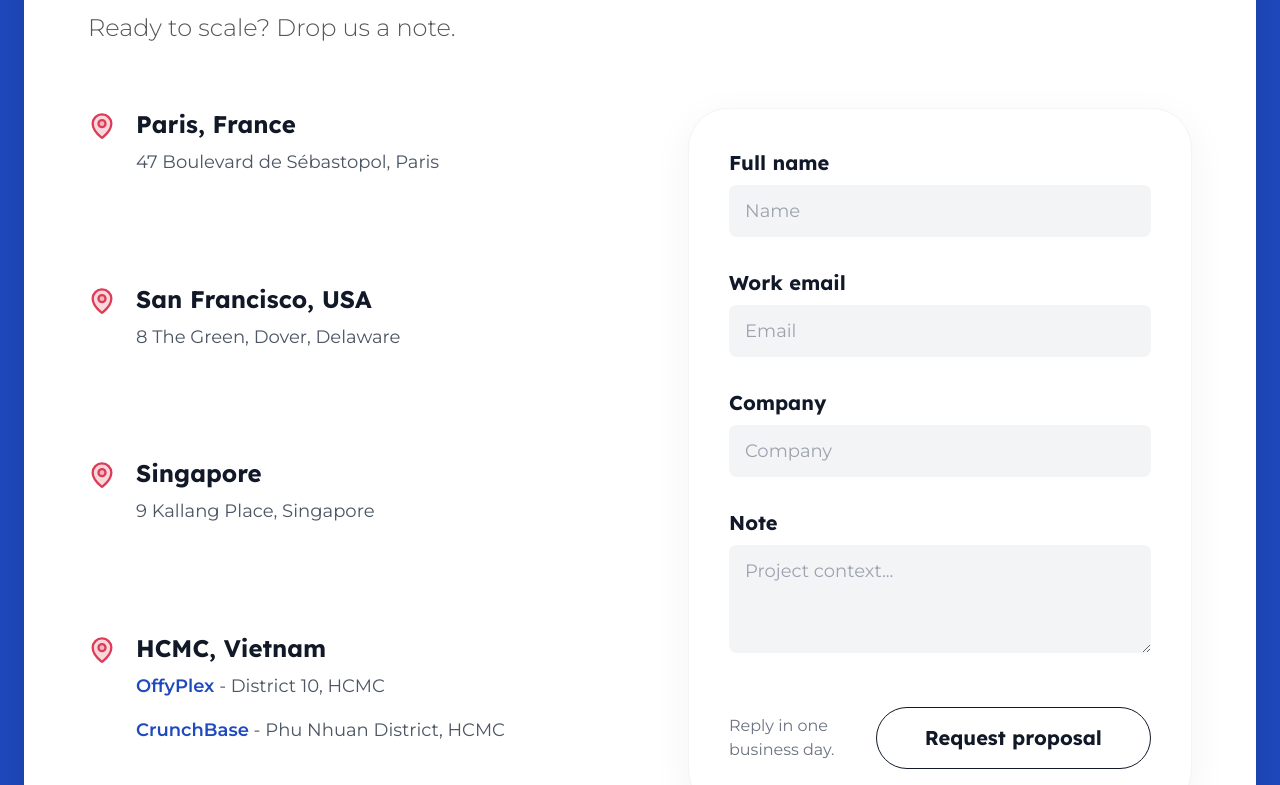
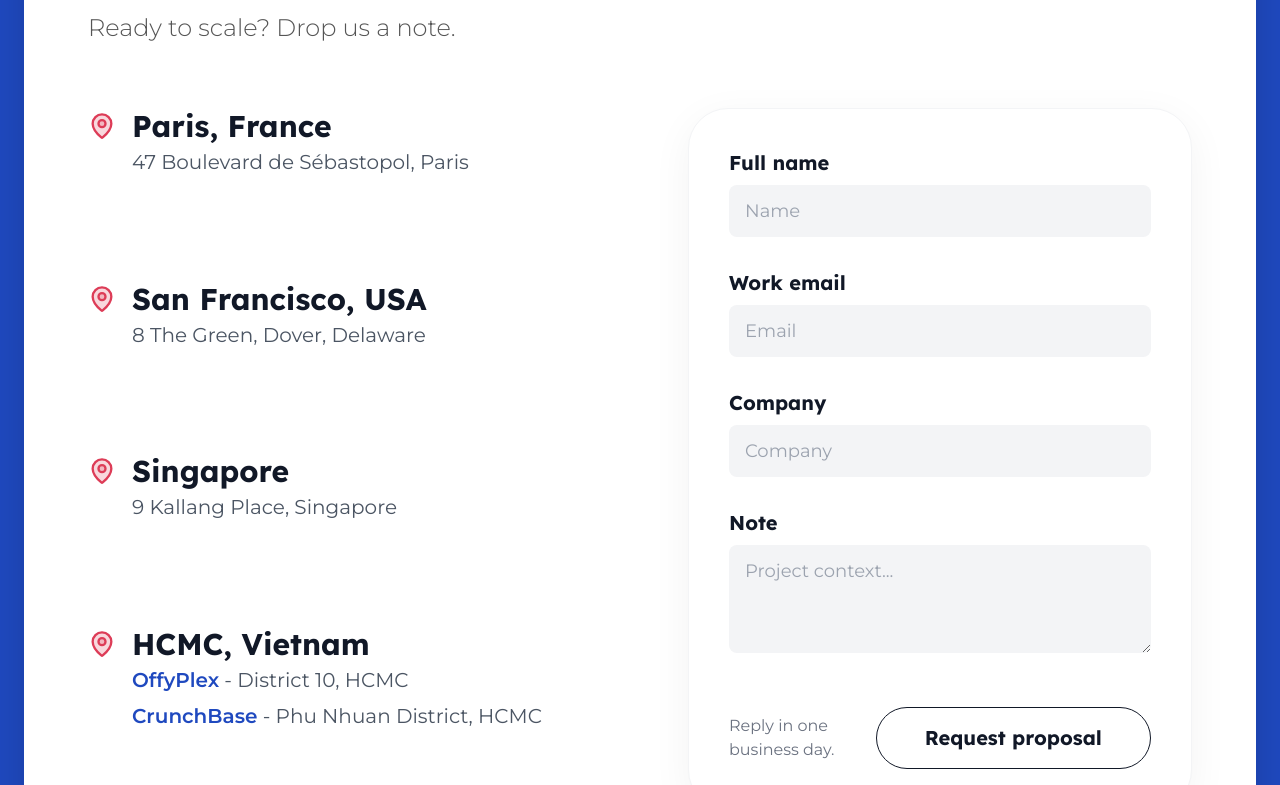
Before and after one commit to ClaimhSolair/officience-landing, a React (Vite) app: page / in a window 1280 px wide. Shown: the part 4575-5360 px from the top of the page. Built offline with nearby package versions, Linux system fonts and the light colour scheme.

Commit message:
Update contact section spacing and text size

```diff
--- a/components/Contact.tsx
+++ b/components/Contact.tsx
@@ -93,20 +93,20 @@ const Contact: React.FC<ContactProps> = ({ surveyData }) => {
 
         <div className="grid grid-cols-1 lg:grid-cols-2 gap-10 md:gap-24">
 
-          <div className="grid grid-cols-1 md:grid-cols-1 gap-6 md:gap-10">
+          <div className="grid grid-cols-1 md:grid-cols-1 gap-4 md:gap-6">
             {offices.map((office, idx) => (
-              <div key={idx} className="flex gap-4 md:gap-5">
+              <div key={idx} className="flex gap-3 md:gap-4">
                 <MapPin size={24} className="text-off-red flex-shrink-0 mt-1 md:size-[28px]" fill="currentColor" fillOpacity={0.2} />
-                <div className="space-y-1 md:space-y-2">
-                  <h4 className="text-xl md:text-2xl font-bold text-gray-900">{office.city}</h4>
+                <div className="space-y-0.5 md:space-y-1">
+                  <h4 className="text-2xl md:text-3xl font-bold text-gray-900">{office.city}</h4>
                   {office.address ? (
-                    <p className="text-gray-600 font-body text-sm md:text-lg leading-snug">
+                    <p className="text-gray-600 font-body text-base md:text-xl leading-snug">
                       {office.address}
                     </p>
                   ) : (
-                    <div className="space-y-2 md:space-y-4">
+                    <div className="space-y-1 md:space-y-2">
                       {office.subOffices?.map((sub, sIdx) => (
-                        <p key={sIdx} className="text-gray-600 font-body text-sm md:text-lg leading-snug">
+                        <p key={sIdx} className="text-gray-600 font-body text-base md:text-xl leading-snug">
                           <span className="text-primary font-bold">{sub.name}</span> - {sub.address}
                         </p>
                       ))}
```
